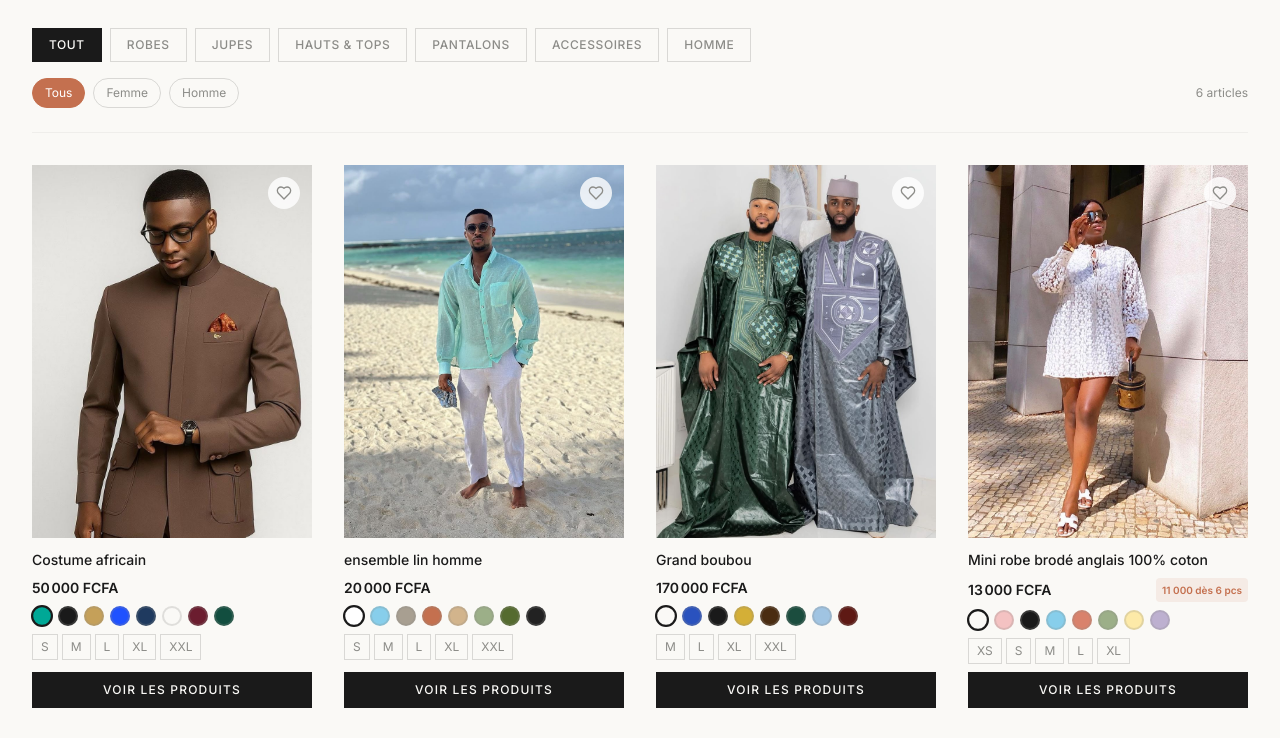
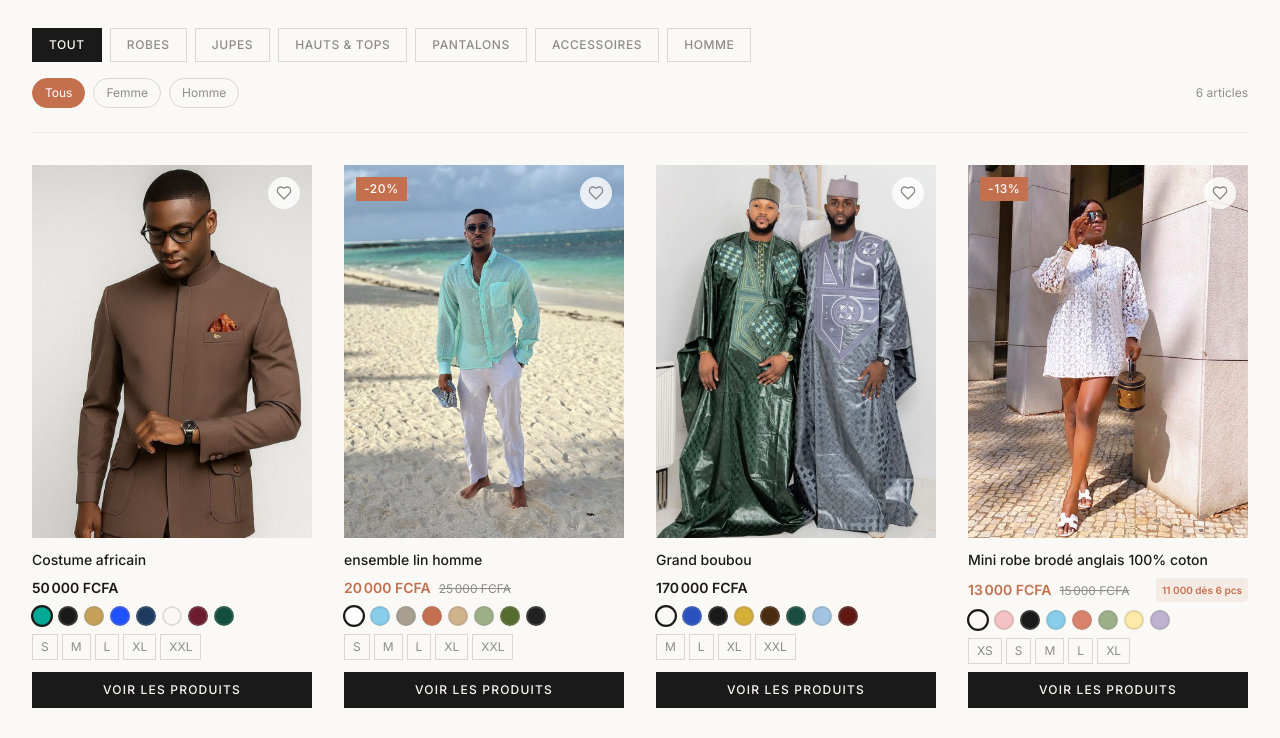
Before and after one commit to Fallou1033/elegance-by-michou, a Next.js app: page / in a window 1280 px wide. Shown: the part 917-1655 px from the top of the page. Built offline with nearby package versions, Linux system fonts and the light colour scheme.

Commit message:
Navigation directe: defilement fluide vers le catalogue et filtrage actif pour Femme, Homme, Nouveautes et Promotions

```diff
--- a/components/home/ProductGrid.tsx
+++ b/components/home/ProductGrid.tsx
@@ -1,46 +1,136 @@
 'use client';
 import { useState, useEffect, useMemo } from 'react';
-import { useSearchParams } from 'next/navigation';
+import { useSearchParams, useRouter } from 'next/navigation';
 import ProductCard from '@/components/ui/ProductCard';
 import SkeletonCard from '@/components/ui/SkeletonCard';
 import FilterBar from './FilterBar';
 import { products } from '@/data/products';
+import { BULK_DISCOUNT_RULES } from '@/lib/utils';
 
 export default function ProductGrid() {
   const searchParams = useSearchParams();
+  const router = useRouter();
   const [isLoading, setIsLoading] = useState(false);
   const [activeCategory, setActiveCategory] = useState('all');
   const [activeGender, setActiveGender] = useState('all');
+  const [activeBadge, setActiveBadge] = useState<string | null>(null);
 
-  // Sync URL params for filtering
+  // Sync URL params for filtering and scroll smoothly to catalogue
   useEffect(() => {
     const gender = searchParams.get('gender');
+    const badge = searchParams.get('badge');
+
     if (gender === 'homme') {
       setActiveGender('homme');
+      setActiveCategory('all');
+      setActiveBadge(null);
     } else if (gender === 'femme') {
       setActiveGender('femme');
+      setActiveCategory('all');
+      setActiveBadge(null);
+    } else {
+      setActiveGender('all');
+    }
+
+    if (badge) {
+      setActiveBadge(badge);
+      setActiveCategory('all');
+      if (badge === 'Nouveau' || badge === 'Promo') {
+        setActiveGender('all');
+      }
+    } else if (!gender) {
+      setActiveBadge(null);
+    }
+
+    // Scroll into view if navigation came from header filter
+    if (gender || badge || (typeof window !== 'undefined' && window.location.hash === '#catalogue')) {
+      setTimeout(() => {
+        const el = document.getElementById('catalogue');
+        if (el) {
+          el.scrollIntoView({ behavior: 'smooth' });
+        }
+      }, 100);
     }
   }, [searchParams]);
 
   const filteredProducts = useMemo(() => {
     const search = searchParams.get('search')?.toLowerCase();
-    const badge = searchParams.get('badge');
+    const badge = searchParams.get('badge') || activeBadge;
 
     return products.filter(p => {
+      // Filtre badge (Promotions ou Nouveautés)
+      if (badge === 'Promo') {
+        const isPromo =
+          p.badge === 'Promo' ||
+          Boolean(p.originalPrice && p.originalPrice > p.price) ||
+          Boolean(BULK_DISCOUNT_RULES[p.id]);
+        if (!isPromo) return false;
+      } else if (badge === 'Nouveau') {
+        if (p.badge !== 'Nouveau' && p.badge !== 'Promo') return false;
+      }
+
+      // Filtre catégorie
       if (activeCategory !== 'all' && p.category !== activeCategory) return false;
-      if (activeGender !== 'all' && p.gender !== activeGender && !(activeGender === 'femme' && p.gender === 'unisexe')) return false;
-      if (badge && p.badge !== badge) return false;
-      if (search && !p.name.toLowerCase().includes(search) && !p.description.toLowerCase().includes(search)) return false;
+
+      // Filtre genre
+      if (
+        activeGender !== 'all' &&
+        p.gender !== activeGender &&
+        !(activeGender === 'femme' && p.gender === 'unisexe')
+      ) {
+        return false;
+      }
+
+      // Recherche textuelle
+      if (
+        search &&
+        !p.name.toLowerCase().includes(search) &&
+        !p.description.toLowerCase().includes(search)
+      ) {
+        return false;
+      }
+
       return true;
     });
-  }, [activeCategory, activeGender, searchParams]);
+  }, [activeCategory, activeGender, activeBadge, searchParams]);
+
+  const handleCategoryChange = (cat: string) => {
+    setActiveCategory(cat);
+    setActiveBadge(null);
+  };
+
+  const handleGenderChange = (gen: string) => {
+    setActiveGender(gen);
+    setActiveBadge(null);
+  };
+
+  const handleResetFilters = () => {
+    setActiveBadge(null);
+    setActiveGender('all');
+    setActiveCategory('all');
+    router.push('/#catalogue');
+  };
 
   return (
-    <section id="catalogue" className="max-w-7xl mx-auto px-4 sm:px-6 lg:px-8 py-16">
-      <div className="mb-8">
+    <section id="catalogue" className="max-w-7xl mx-auto px-4 sm:px-6 lg:px-8 py-16 scroll-mt-24">
+      <div className="mb-8 flex flex-col sm:flex-row sm:items-end justify-between gap-4">
+        <div>
           <h2 className="font-serif text-3xl md:text-4xl font-semibold text-anthracite">
-          Notre Collection
+            {activeBadge === 'Promo'
+              ? 'Nos Promotions & Offres Spéciales'
+              : activeBadge === 'Nouveau'
+              ? 'Nouveautés Collection 2026'
+              : activeGender === 'femme'
+              ? 'Collection Femme'
+              : activeGender === 'homme'
+              ? 'Collection Homme'
+              : 'Notre Collection'}
           </h2>
+          {activeBadge === 'Promo' && (
+            <p className="text-terracotta mt-2 text-sm font-medium">
+              Profitez de réductions exclusives et de tarifs volume sur vos articles préférés !
+            </p>
+          )}
           {searchParams.get('search') && (
             <p className="text-stone mt-2 text-sm">
               Résultats pour « {searchParams.get('search')} »
@@ -48,11 +138,22 @@ export default function ProductGrid() {
           )}
         </div>
 
+        {(activeBadge || activeGender !== 'all' || activeCategory !== 'all') && (
+          <button
+            type="button"
+            onClick={handleResetFilters}
+            className="text-xs text-stone hover:text-terracotta underline uppercase tracking-wider self-start sm:self-auto cursor-pointer"
+          >
+            Voir toute la collection
+          </button>
+        )}
+      </div>
+
       <FilterBar
         activeCategory={activeCategory}
         activeGender={activeGender}
-        onCategoryChange={setActiveCategory}
-        onGenderChange={setActiveGender}
+        onCategoryChange={handleCategoryChange}
+        onGenderChange={handleGenderChange}
         productCount={filteredProducts.length}
       />
 
@@ -61,13 +162,19 @@ export default function ProductGrid() {
           Array.from({ length: 8 }).map((_, i) => <SkeletonCard key={i} />)
         ) : filteredProducts.length === 0 ? (
           <div className="col-span-full py-20 text-center">
-            <p className="text-stone text-lg">Aucun produit trouvé.</p>
-            <p className="text-stone text-sm mt-2">Essayez d&apos;autres filtres.</p>
+            <p className="text-stone text-lg">Aucun article ne correspond à cette sélection.</p>
+            <button
+              type="button"
+              onClick={handleResetFilters}
+              className="mt-4 px-6 py-2.5 bg-anthracite text-white text-xs font-medium uppercase tracking-wider hover:bg-terracotta transition-colors"
+            >
+              Afficher toute la boutique
+            </button>
           </div>
         ) : (
           filteredProducts.map(product => (
             <ProductCard
-              key={`${product.id}-${activeCategory}-${activeGender}`}
+              key={`${product.id}-${activeCategory}-${activeGender}-${activeBadge || 'all'}`}
               product={product}
             />
           ))
--- a/components/layout/Header.tsx
+++ b/components/layout/Header.tsx
@@ -51,12 +51,45 @@ export default function Header() {
   };
 
   const navLinks = [
-    { href: '/?gender=femme', label: 'Femme' },
-    { href: '/?gender=homme', label: 'Homme' },
-    { href: '/?badge=Nouveau', label: 'Nouveautés' },
-    { href: '/?badge=Promo', label: 'Promotions' },
+    { href: '/?gender=femme#catalogue', label: 'Femme' },
+    { href: '/?gender=homme#catalogue', label: 'Homme' },
+    { href: '/?badge=Nouveau#catalogue', label: 'Nouveautés' },
+    { href: '/?badge=Promo#catalogue', label: 'Promotions' },
     { href: '/favoris', label: 'Favoris' },
   ];
+
+  const handleNavClick = (e: React.MouseEvent<HTMLAnchorElement>, href: string) => {
+    if (href.startsWith('/favoris')) {
+      return;
+    }
+    if (typeof window !== 'undefined' && window.location.pathname === '/') {
+      e.preventDefault();
+      router.push(href);
+      setTimeout(() => {
+        const catalogueEl = document.getElementById('catalogue');
+        if (catalogueEl) {
+          catalogueEl.scrollIntoView({ behavior: 'smooth' });
+        }
+      }, 50);
+    }
+  };
+
+  const handleMobileNavClick = (e: React.MouseEvent<HTMLAnchorElement>, href: string) => {
+    setMobileMenuOpen(false);
+    if (href.startsWith('/favoris')) {
+      return;
+    }
+    if (typeof window !== 'undefined' && window.location.pathname === '/') {
+      e.preventDefault();
+      router.push(href);
+      setTimeout(() => {
+        const catalogueEl = document.getElementById('catalogue');
+        if (catalogueEl) {
+          catalogueEl.scrollIntoView({ behavior: 'smooth' });
+        }
+      }, 150);
+    }
+  };
 
   return (
     <>
@@ -98,6 +131,7 @@ export default function Header() {
                 <Link
                   key={link.href}
                   href={link.href}
+                  onClick={(e) => handleNavClick(e, link.href)}
                   className="text-sm font-medium text-anthracite hover:text-terracotta transition-colors tracking-wider uppercase flex items-center gap-1.5"
                 >
                   <span>{link.label}</span>
@@ -196,7 +230,7 @@ export default function Header() {
                 <Link
                   key={link.href}
                   href={link.href}
-                  onClick={() => setMobileMenuOpen(false)}
+                  onClick={(e) => handleMobileNavClick(e, link.href)}
                   className="flex items-center justify-between text-base font-medium text-anthracite hover:text-terracotta transition-colors py-1"
                 >
                   <span>{link.label}</span>
--- a/data/products.ts
+++ b/data/products.ts
@@ -76,10 +76,12 @@ export const products: Product[] = [
     "slug": "ensemble-lin-homme",
     "name": "ensemble lin homme",
     "price": 20000,
+    "originalPrice": 25000,
+    "discount": 20,
     "category": "homme",
     "categoryLabel": "Ensembles Lin",
     "gender": "homme",
-    "badge": "Nouveau",
+    "badge": "Promo",
     "sizes": [
       "S",
       "M",
@@ -224,10 +226,12 @@ export const products: Product[] = [
     "slug": "mini-robe-brode-anglais-100-coton",
     "name": "Mini robe brodé anglais 100% coton",
     "price": 13000,
+    "originalPrice": 15000,
+    "discount": 13,
     "category": "robes",
     "categoryLabel": "Robes",
     "gender": "femme",
-    "badge": "Nouveau",
+    "badge": "Promo",
     "sizes": [
       "XS",
       "S",
```
Lines whose indentation alone changed are shown as unchanged.
